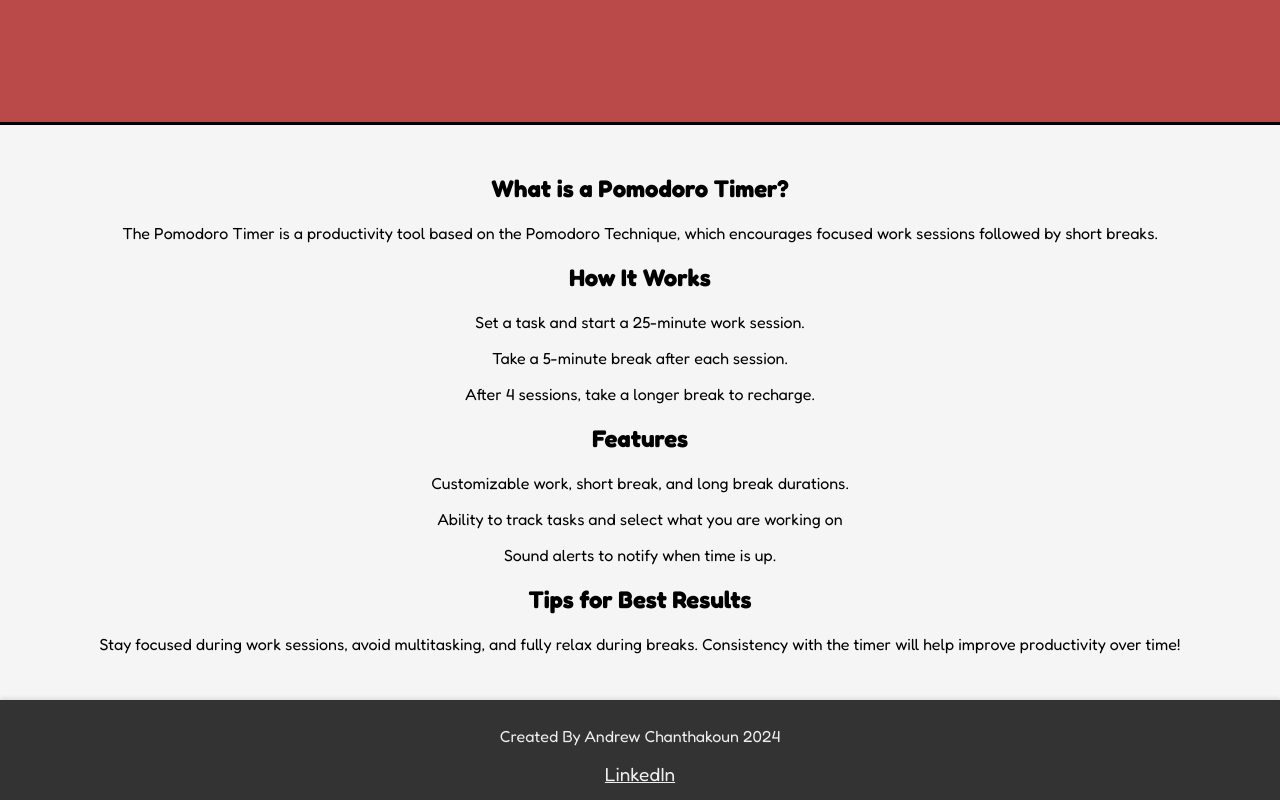
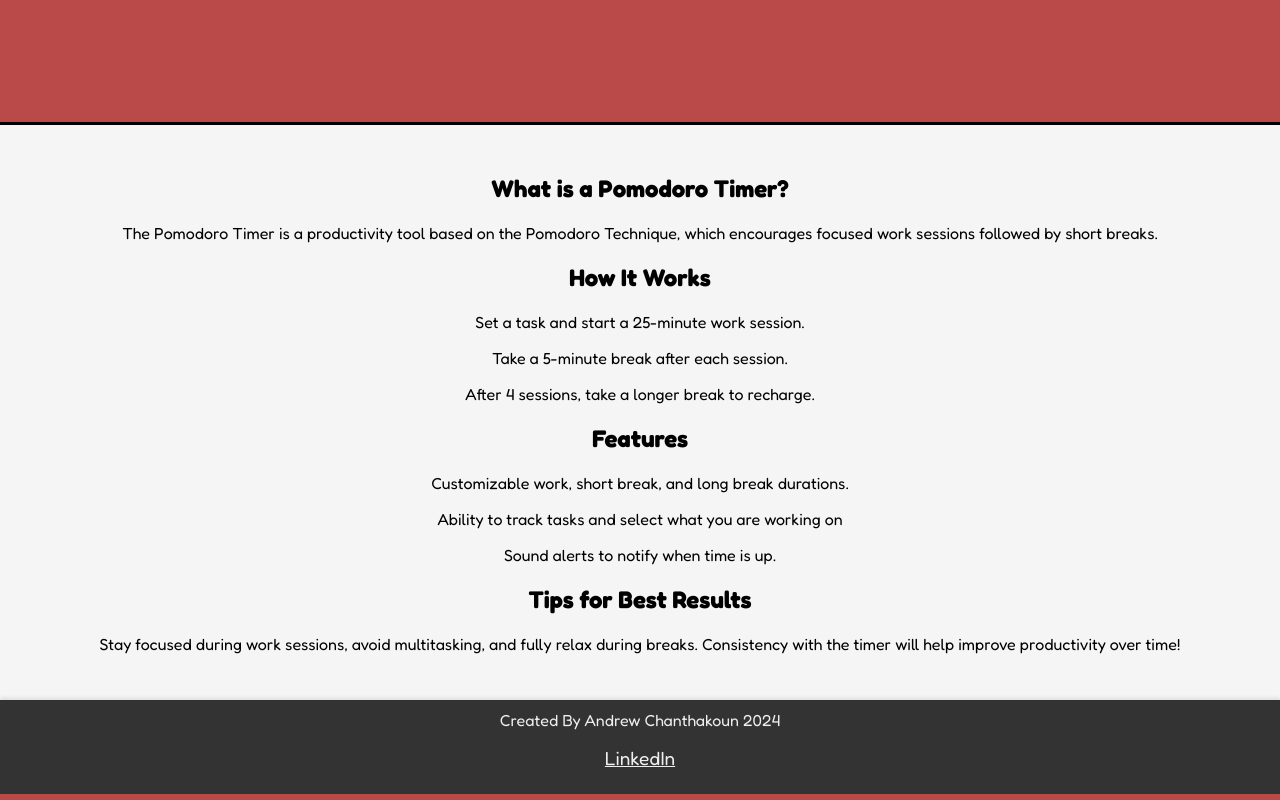
Before and after one commit to chanthakoun2002/pomodoro-application, a React (Create React App) app in the folder frontend/: page / in a window 1280 px wide. Shown: the part 727-1527 px from the top of the page. Built offline with nearby package versions, Linux system fonts and the light colour scheme.

Commit message:
fixed footer issues showing on deployment

```diff
--- a/frontend/src/App.css
+++ b/frontend/src/App.css
@@ -2,20 +2,12 @@
 
 body {
   font-family: "Fredoka", sans-serif;
-  margin: 0;
   padding: 0;
   background-color:#ba4949;
   color: black;
 }
 
-/* main {
-  flex: 1;
-  max-width: 100%;
-  margin: 0 auto;
-  box-sizing: border-box;
-} */
-
- main {
+main {
   margin: 0;
   font-family: "Fredoka", sans-serif;
   padding: 0;
@@ -374,14 +366,18 @@ footer {
   text-align: center;
   padding: 10px 10;
   padding-top: 10px;
-  padding-bottom: 15px;
+  padding-bottom: 25px;
   background-color: #333;
   color: #eee;
   box-shadow: 0 -2px 4px rgba(0, 0, 0, 0.1);
 }
+.footer p {
+  padding-top: 0;
+  margin-top: 0;
+}
 
 .social-links a{
-  padding-bottom: 15px;
+  padding-bottom: 0;
   font-size: 19px;
   color: #eee;
 
```
